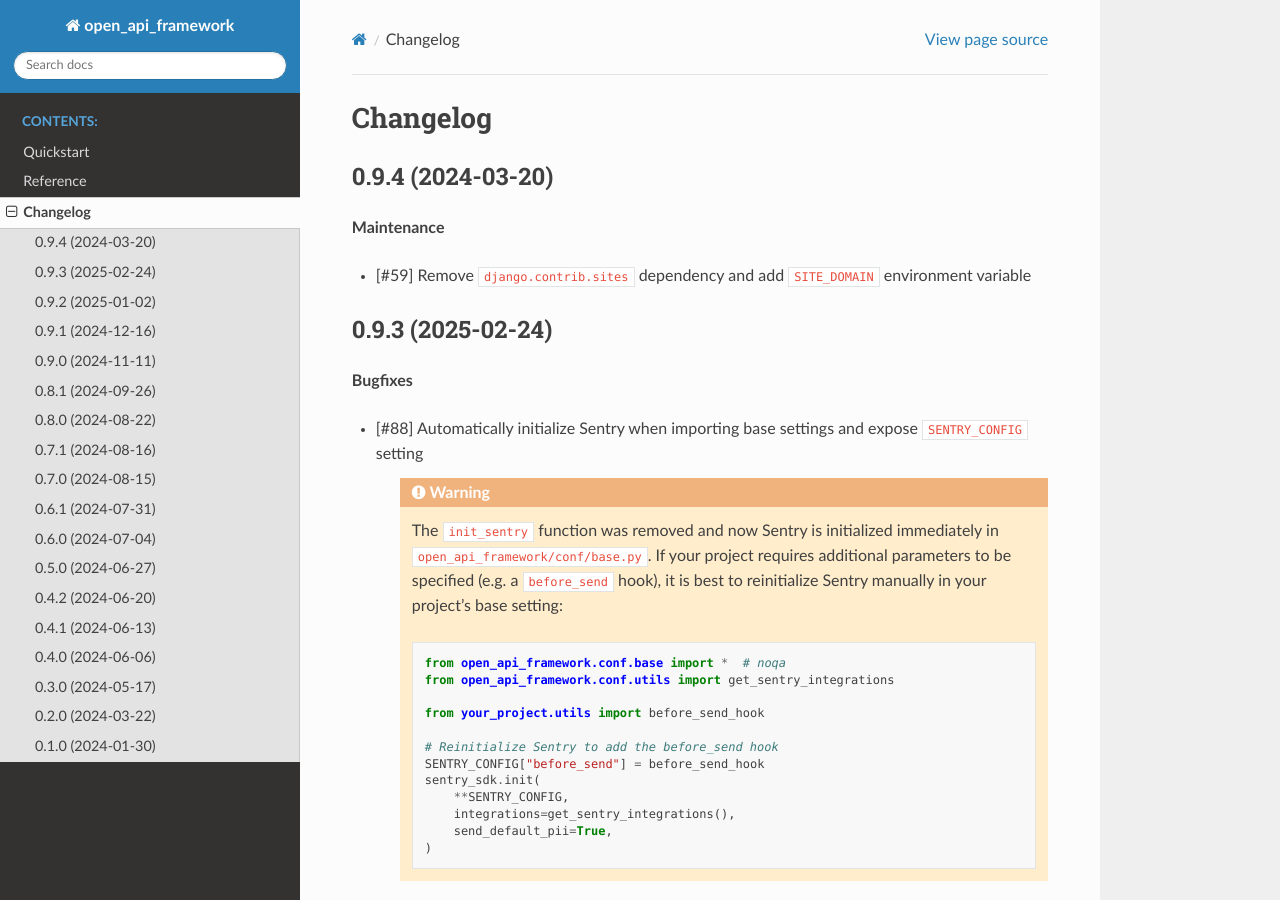
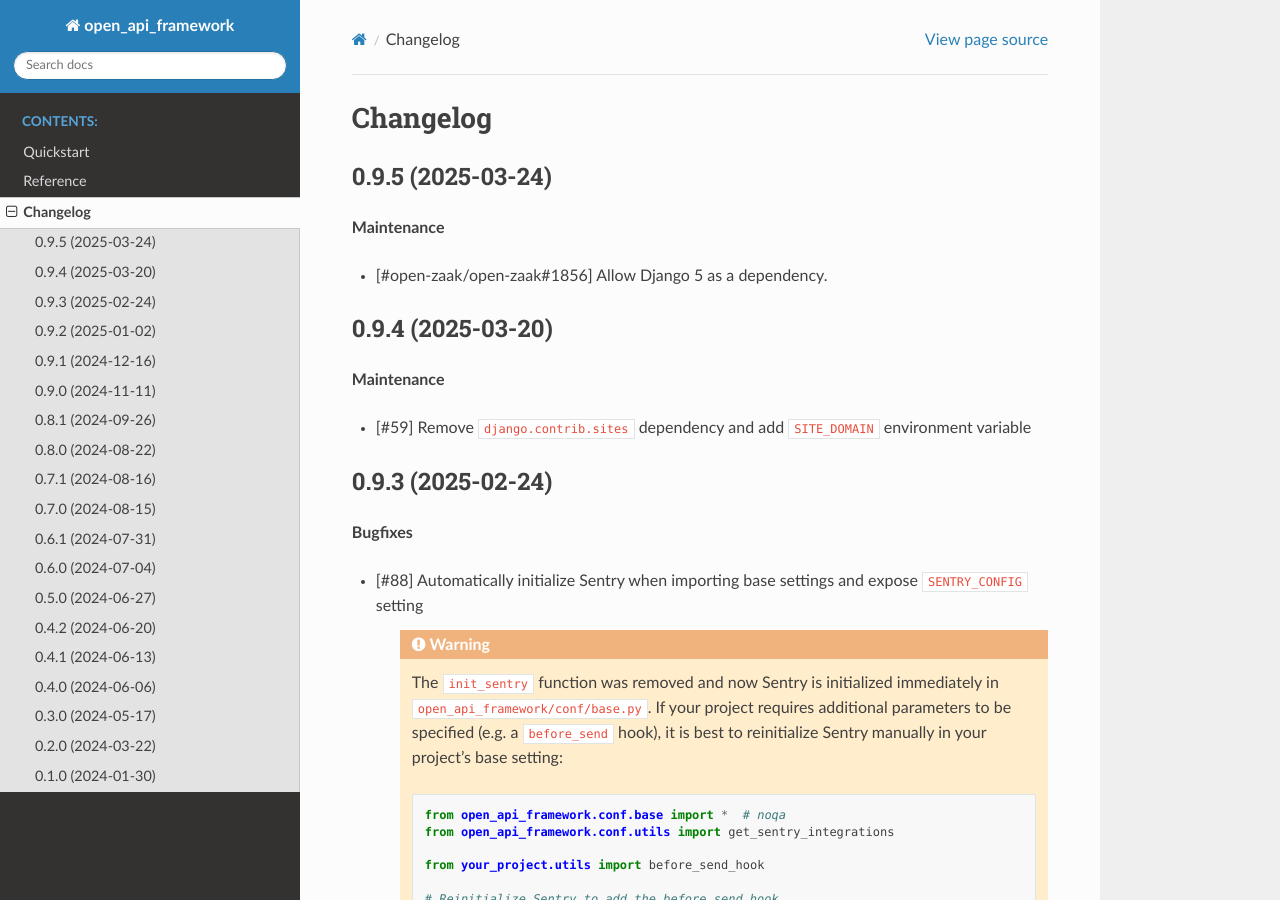
Before and after one commit to maykinmedia/open-api-framework, a Sphinx documentation site: the page built from docs/changelog.rst, in a window 1280 px wide and 900 px high. Built offline with Sphinx 7.4.7 and the Read the Docs theme 3.1.0, drawn with Linux system fonts in a browser that asks for light colours.

Commit message:
🔖 Release 0.9.5

```diff
--- a/CHANGELOG.rst
+++ b/CHANGELOG.rst
@@ -1,7 +1,15 @@
 Changelog
 =========
 
-0.9.4 (2024-03-20)
+0.9.5 (2025-03-24)
+------------------
+
+**Maintenance**
+
+* [#open-zaak/open-zaak#1856] Allow Django 5 as a dependency.
+
+
+0.9.4 (2025-03-20)
 ------------------
 
 **Maintenance**
--- a/README.rst
+++ b/README.rst
@@ -1,7 +1,7 @@
 Open API Framework
 ==================
 
-:Version: 0.9.4
+:Version: 0.9.5
 :Source: https://github.com/maykinmedia/open-api-framework
 :Keywords: metapackage, dependencies
 
--- a/docs/conf.py
+++ b/docs/conf.py
@@ -26,7 +26,7 @@
 author = "Maykin Media"
 
 # The full version, including alpha/beta/rc tags
-release = "0.9.4"
+release = "0.9.5"
 
 
 # -- General configuration ---------------------------------------------------
--- a/pyproject.toml
+++ b/pyproject.toml
@@ -4,7 +4,7 @@
 
 [project]
 name = "open-api-framework"
-version = "0.9.4"
+version = "0.9.5"
 description = "A metapackage for registration components, that bundles the dependencies shared between these components and provides generic settings"
 authors = [
     {name = "Maykin Media", email = "support@maykinmedia.nl"}
@@ -16,6 +16,7 @@
     "Development Status :: 3 - Alpha",
     "Framework :: Django",
     "Framework :: Django :: 4.2",
+    "Framework :: Django :: 5.1",
     "Intended Audience :: Developers",
     "Operating System :: Unix",
     "Operating System :: MacOS",
@@ -108,7 +109,7 @@
 ]
 
 [tool.bumpversion]
-current_version = "0.9.4"
+current_version = "0.9.5"
 files = [
     {filename = "pyproject.toml"},
     {filename = "README.rst"},
```
